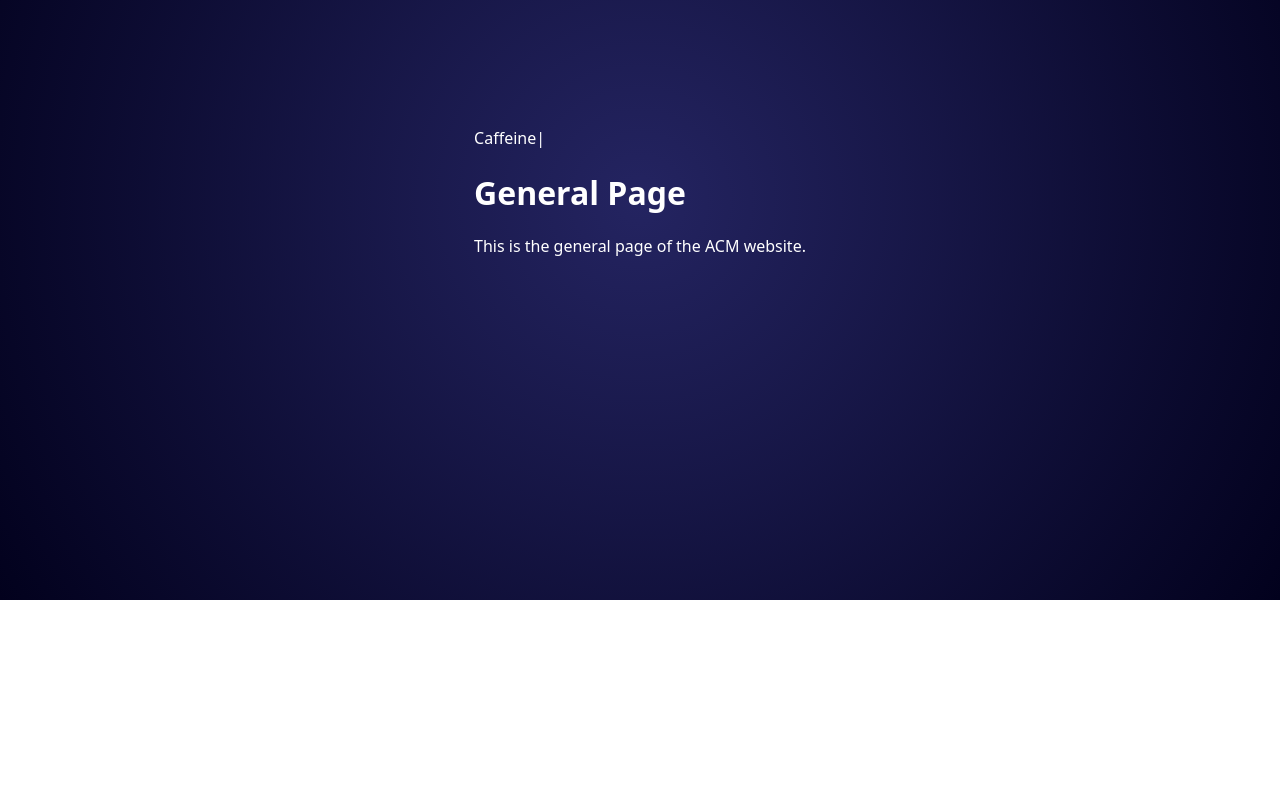
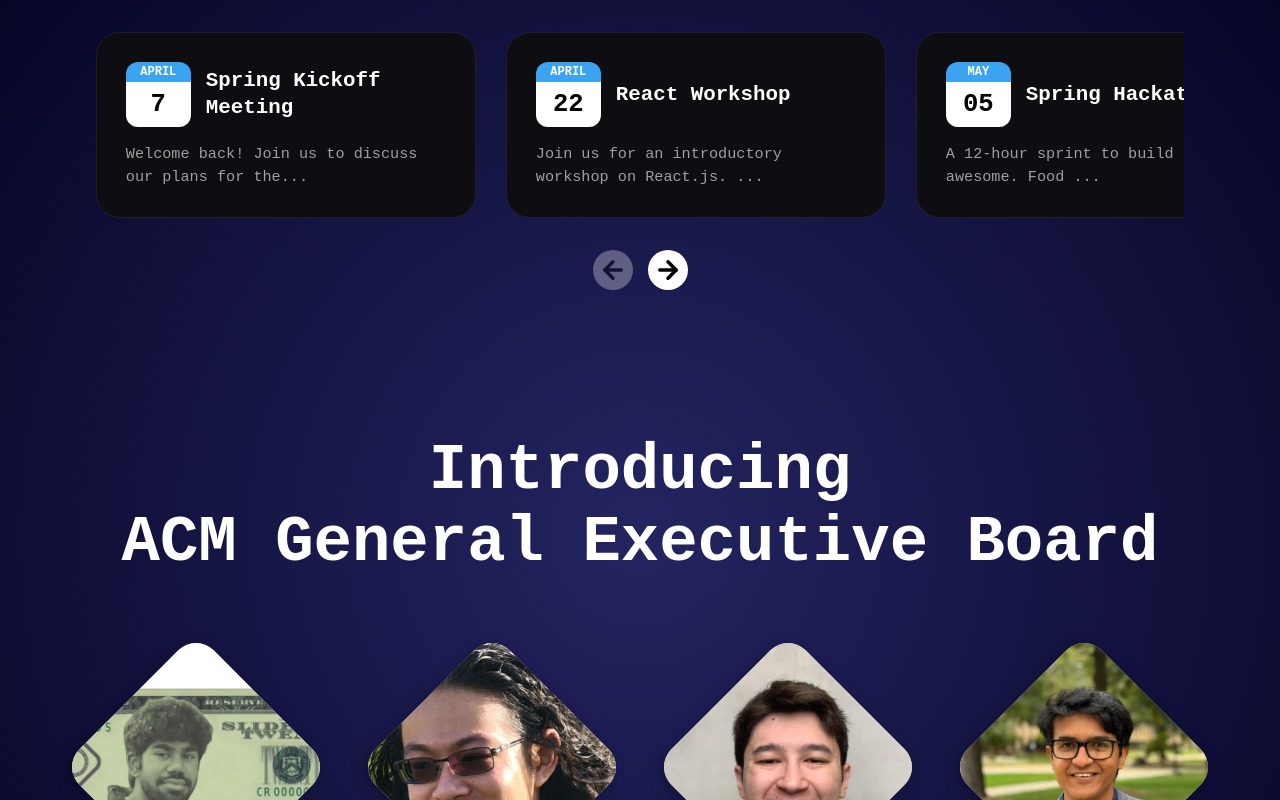
Before and after one commit to sigdotcom/ACMWebsite, a React (Vite) app in the folder client/: page / in a window 1280 px wide. Shown: the part 200-1000 px from the top of the page. Before the commit the page ends 800 px from the top, so only its background shows below. Built offline with nearby package versions, Linux system fonts and the light colour scheme; a web font is replaced by a local one.

Commit message:
fixed some overflow errors that was causing the webpage to scroll horizontally. Limited event cards to 3.

```diff
--- a/client/src/components/acm_board/acm_board.css
+++ b/client/src/components/acm_board/acm_board.css
@@ -9,7 +9,7 @@
 .board-container {
     min-height: 100vh;
     padding: 3.125rem 1.25rem;
-    width: 100%;
+    width: 85vw;
     margin: 0 auto;
     text-align: center;
     color: white;
--- a/client/src/components/upcoming_events/event_popup/event_popup.jsx
+++ b/client/src/components/upcoming_events/event_popup/event_popup.jsx
@@ -7,7 +7,7 @@
 
     const getImagePath = (imageName) => {
         if (imageName.startsWith('http')) return imageName;
-        return new URL(`../../../../assets/${imageName}.png`, import.meta.url).href;
+        return new URL(`../../../assets/${imageName}.png`, import.meta.url).href;
     };
 
     // Close the modal if the user clicks the dark overlay background
--- a/client/src/components/upcoming_events/upcoming_events.css
+++ b/client/src/components/upcoming_events/upcoming_events.css
@@ -24,7 +24,7 @@
 .carousel-wrapper {
     display: flex;
     justify-content: center;
-    width: 100vw;
+    width: 85vw;
 }
 
 .carousel-window {
--- a/client/src/pages/general/general.jsx
+++ b/client/src/pages/general/general.jsx
@@ -6,9 +6,8 @@
 function General() {
     return (
         <div className="general">
-            <TypeWriter words={["Caffeine"]} />
-            <h1>General Page</h1>
-            <p>This is the general page of the ACM website.</p>
+            <UpcomingEvent />
+            <ACMBoard />
         </div>
     );
 }
```
Also changed, not shown: 1 other file (tests, documents, lock files or other folders).
